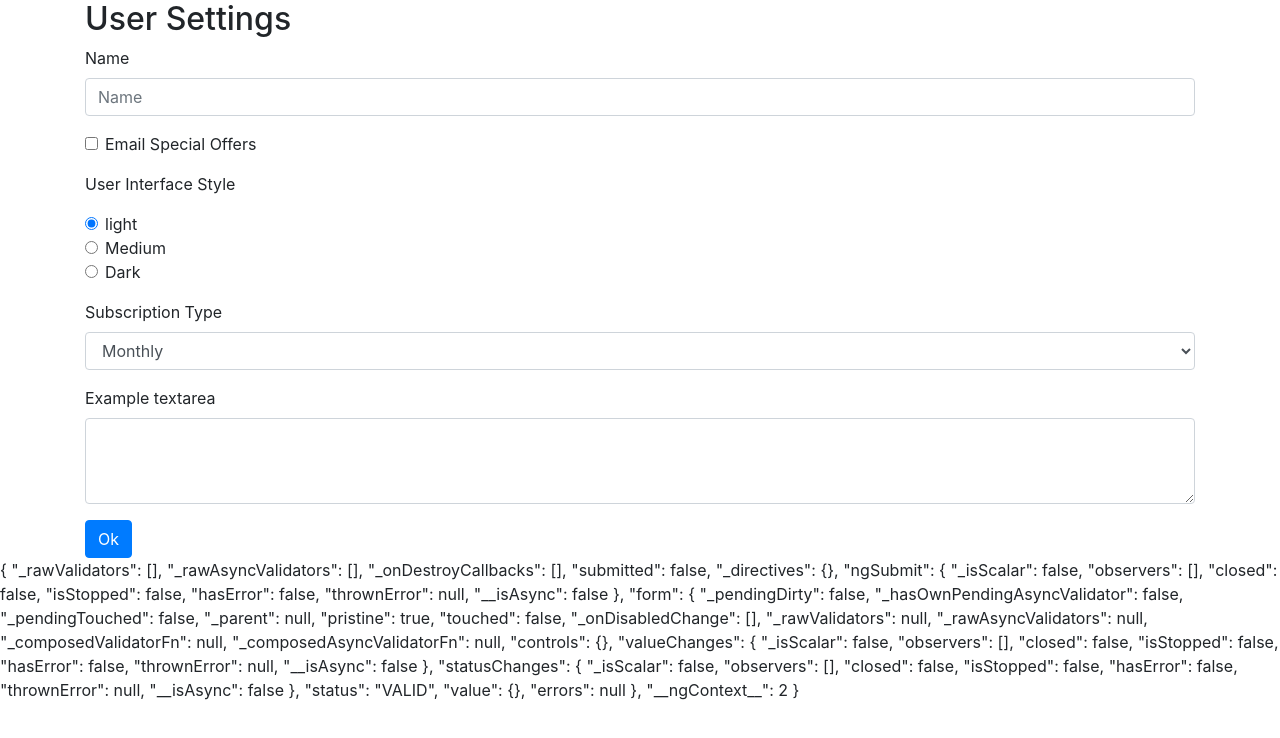
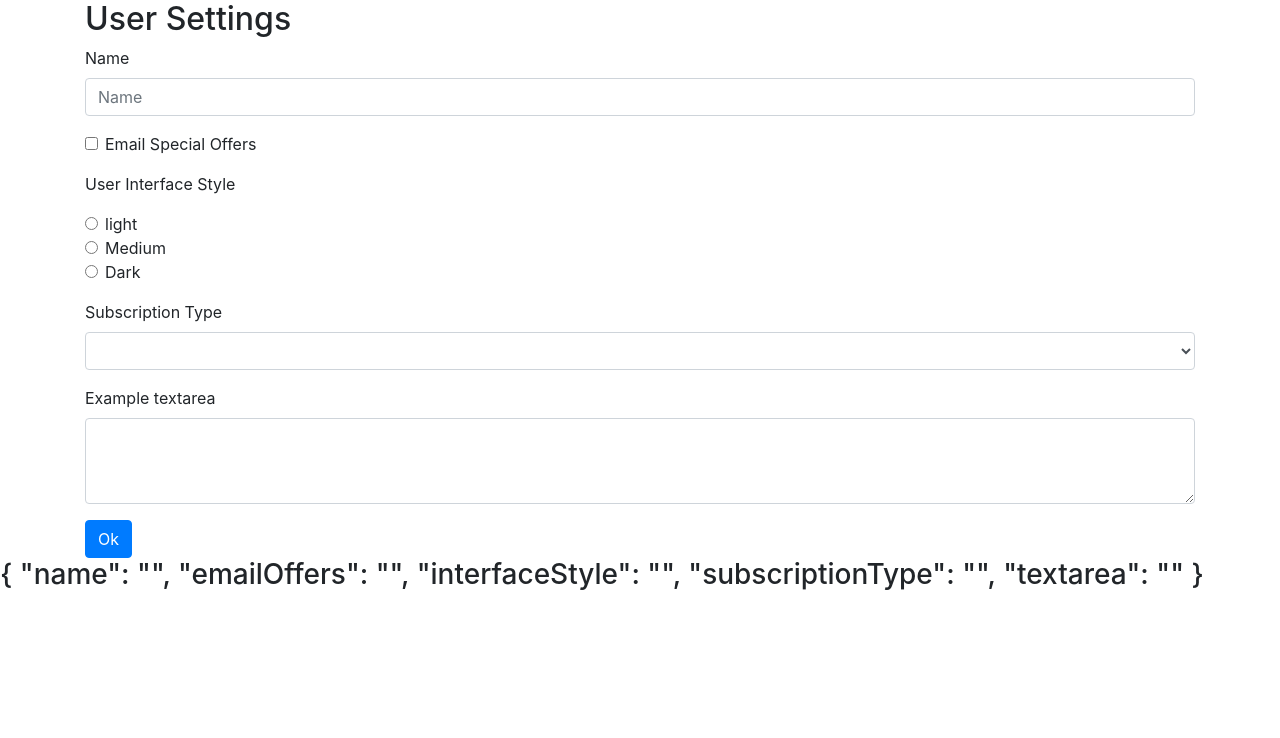
Before and after one commit to sabelogumede/ng-forms-demo, an Angular app: page / in a window 1280 px wide. Shown: the top 738 px of the page. Built offline with nearby package versions, Linux system fonts and the light colour scheme.

Commit message:
created a ngModel with input object from form.value

```diff
--- a/src/app/user-settings-form/user-settings-form.component.html
+++ b/src/app/user-settings-form/user-settings-form.component.html
@@ -5,11 +5,11 @@
     <!-- text input -->
     <div class="form-group">
       <label for="name">Name</label>
-      <input id="name" name="name" class="form-control" placeholder="Name" />
+      <input id="name" name="name" class="form-control" placeholder="Name" ngModel />
     </div>
     <!-- check button -->
     <div class="form-group form-check">
-      <input class="form-check-input" type="checkbox" id="emailOffers">
+      <input class="form-check-input" type="checkbox" name="emailOffers" id="emailOffers" ngModel/>
       <label class="form-check-label" for="emailOffers">
         Email Special Offers
       </label>
@@ -18,19 +18,19 @@
     <p>User Interface Style</p>
     <div class="form-group">
       <div class="form-check">
-        <input class="form-check-input" type="radio" name="interfaceStyle" id="interfaceStyle" value="light" checked>
+        <input class="form-check-input" type="radio" name="interfaceStyle" id="interfaceStyle" value="light" checked ngModel/>
         <label class="form-check-label" for="lightInterface">
           light
         </label>
       </div>
       <div class="form-check">
-        <input class="form-check-input" type="radio" name="interfaceStyle" id="interfaceStyle" value="medium">
+        <input class="form-check-input" type="radio" name="interfaceStyle" id="interfaceStyle" value="medium" ngModel/>
         <label class="form-check-label" for="mediumInterface">
           Medium
         </label>
       </div>
       <div class="form-check">
-        <input class="form-check-input" type="radio" name="interfaceStyle" id="interfaceStyle" value="dark">
+        <input class="form-check-input" type="radio" name="interfaceStyle" id="interfaceStyle" value="dark" ngModel/>
         <label class="form-check-label" for="darkInterface">
           Dark
         </label>
@@ -39,7 +39,7 @@
     <!-- select group-->
     <div class="form-group">
       <label for="subscriptionType">Subscription Type</label>
-      <select class="form-control" id="subscriptionType">
+      <select class="form-control" id="subscriptionType" name="subscriptionType" ngModel>
         <option>Monthly</option>
         <option>Annual</option>
         <option>Lifetime</option>
@@ -48,7 +48,7 @@
     <!-- text area -->
     <div class="form-group">
       <label for="notes">Example textarea</label>
-      <textarea class="form-control" id="notes" rows="3"></textarea>
+      <textarea id="notes" name="textarea" class="form-control" rows="3" ngModel></textarea>
     </div>
     <!-- password field -->
     <!-- <div class="form-group">
@@ -62,4 +62,4 @@
 
 </div>
 
-{{ form | json }}
+<h3>{{ form.value | json }}</h3>
```
